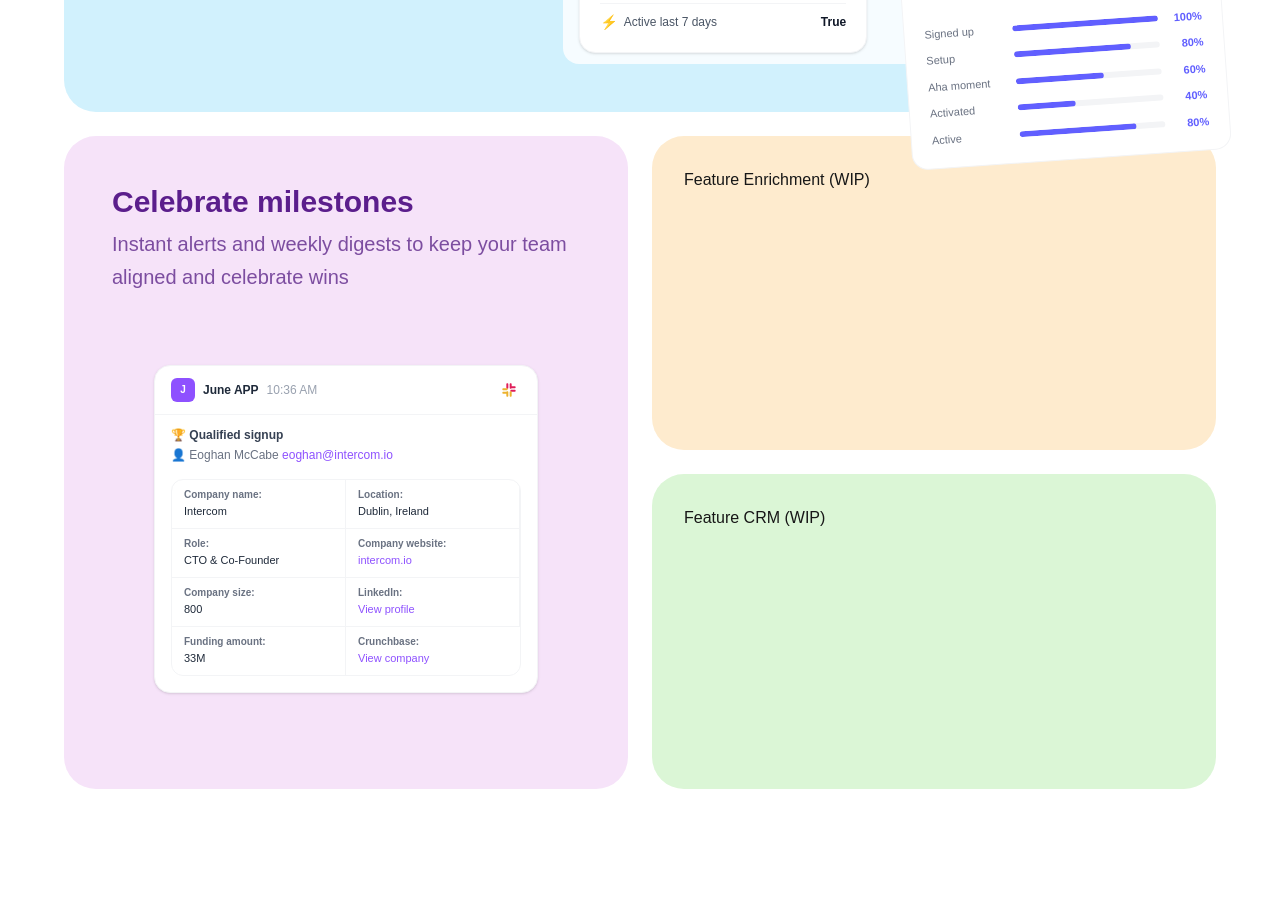
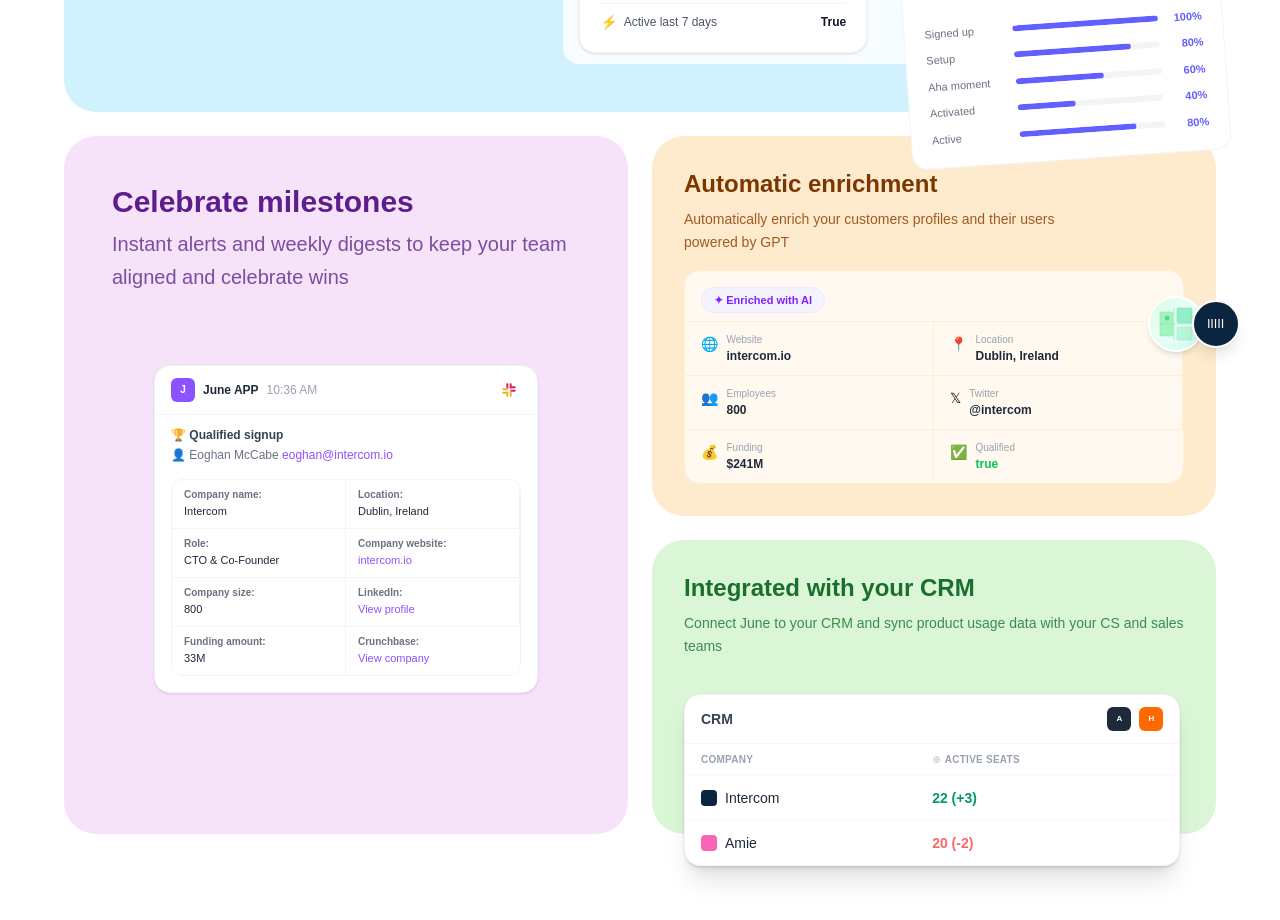
Before and after one commit to amanraj069/Round-02, a Next.js app: page / in a window 1280 px wide. Shown: the part 360-1280 px from the top of the page. Built offline with nearby package versions, Linux system fonts and the light colour scheme.

Commit message:
add:enrichment and CRM section added

```diff
--- /dev/null
+++ b/components/bentogrid/FeatureCRM/CRMTableCard.tsx
@@ -0,0 +1,53 @@
+import React from "react";
+import { BENTO_GRID_DATA } from "@/constants/bentoGridData";
+
+const { crm } = BENTO_GRID_DATA;
+
+const companyColors: Record<string, string> = {
+  Intercom: "bg-[#0a2540]",
+  Amie: "bg-pink-400",
+};
+
+export function CRMTableCard() {
+  return (
+    <div className="w-full bg-white rounded-2xl border border-gray-100 shadow-sm overflow-hidden">
+      {/* Header row */}
+      <div className="flex items-center justify-between px-4 py-3 border-b border-gray-100">
+        <span className="text-sm font-semibold text-gray-700">CRM</span>
+        <div className="flex items-center gap-2">
+          {/* Attio-style logo */}
+          <div className="w-6 h-6 rounded-md bg-gray-800 flex items-center justify-center">
+            <span className="text-white text-[8px] font-bold">A</span>
+          </div>
+          {/* HubSpot-style logo */}
+          <div className="w-6 h-6 rounded-md bg-orange-500 flex items-center justify-center">
+            <span className="text-white text-[8px] font-bold">H</span>
+          </div>
+        </div>
+      </div>
+
+      {/* Table header */}
+      <div className="grid grid-cols-2 px-4 py-2 border-b border-gray-50">
+        {crm.table.headers.map((h, idx) => (
+          <span key={idx} className="text-[10px] font-semibold text-gray-400 uppercase tracking-wide flex items-center gap-1">
+            {idx === 1 && <span className="text-gray-300">⊕</span>}
+            {h}
+          </span>
+        ))}
+      </div>
+
+      {/* Table rows */}
+      {crm.table.rows.map((row, idx) => (
+        <div key={idx} className={`grid grid-cols-2 px-4 py-3 items-center ${idx !== crm.table.rows.length - 1 ? "border-b border-gray-50" : ""}`}>
+          <div className="flex items-center gap-2">
+            <div className={`w-4 h-4 rounded-sm ${companyColors[row.company] ?? "bg-gray-400"}`} />
+            <span className="text-sm text-gray-800 font-medium">{row.company}</span>
+          </div>
+          <span className={`text-sm font-semibold ${row.seats.includes("+") ? "text-emerald-600" : "text-red-400"}`}>
+            {row.seats}
+          </span>
+        </div>
+      ))}
+    </div>
+  );
+}
--- a/components/bentogrid/FeatureCRM/index.tsx
+++ b/components/bentogrid/FeatureCRM/index.tsx
@@ -1,3 +1,34 @@
+"use client";
+
+import React from "react";
+import { BENTO_GRID_DATA } from "@/constants/bentoGridData";
+import { CRMTableCard } from "./CRMTableCard";
+
+const { crm } = BENTO_GRID_DATA;
+
 export function FeatureCRM() {
-  return <div className="w-full h-full min-h-[250px] bg-[#dbf6d6] rounded-[32px] p-8">Feature CRM (WIP)</div>;
+  return (
+    // overflow-visible so CRM table card can bleed downward
+    <div className="relative w-full bg-[#dbf6d6] rounded-[32px] p-8 overflow-visible flex flex-col gap-4">
+
+      {/* Text block */}
+      <div>
+        <h2 className="text-xl md:text-2xl font-bold text-[#1a6e2e] mb-2">
+          {crm.title}
+        </h2>
+        <p className="text-sm text-[#3a8b4e] leading-relaxed">
+          {crm.description}
+        </p>
+      </div>
+
+      {/* CRM table card — absolutely positioned to pop out of the bottom-right */}
+      <div className="absolute bottom-[-2rem] right-[-16] w-[88%] z-20 shadow-xl rounded-2xl">
+        <CRMTableCard />
+      </div>
+
+      {/* Spacer to ensure the card doesn't collapse the section height */}
+      <div className="h-32" />
+
+    </div>
+  );
 }
--- /dev/null
+++ b/components/bentogrid/FeatureEnrichment/EnrichedDataCard.tsx
@@ -0,0 +1,49 @@
+import React from "react";
+import { BENTO_GRID_DATA } from "@/constants/bentoGridData";
+
+const { enrichment } = BENTO_GRID_DATA;
+
+// Icons per key
+const iconMap: Record<string, string> = {
+  Website: "🌐",
+  Location: "📍",
+  Employees: "👥",
+  Twitter: "𝕏",
+  Funding: "💰",
+  Qualified: "✅",
+};
+
+export function EnrichedDataCard() {
+  return (
+    <div className="w-full bg-white/70 backdrop-blur-sm rounded-2xl border border-orange-100 overflow-hidden">
+      {/* AI Badge */}
+      <div className="px-4 pt-4 pb-2">
+        <span className="inline-flex items-center gap-1.5 text-[11px] font-semibold text-violet-600 bg-violet-50 border border-violet-100 rounded-full px-3 py-1">
+          ✦ {enrichment.badge}
+        </span>
+      </div>
+
+      {/* 2-column data grid */}
+      <div className="grid grid-cols-2 divide-x divide-orange-100 border-t border-orange-100">
+        {enrichment.details.map((item, idx) => (
+          <div
+            key={idx}
+            className={`px-4 py-2.5 flex items-start gap-2 ${idx >= 2 ? "border-t border-orange-100" : ""}`}
+          >
+            <span className="text-sm mt-0.5 shrink-0">{iconMap[item.key] ?? "•"}</span>
+            <div>
+              <p className="text-[10px] text-gray-400 font-medium">{item.key}</p>
+              <p
+                className={`text-[12px] font-semibold ${
+                  item.type === "boolean" ? "text-green-500" : "text-gray-800"
+                }`}
+              >
+                {item.value}
+              </p>
+            </div>
+          </div>
+        ))}
+      </div>
+    </div>
+  );
+}
--- /dev/null
+++ b/components/bentogrid/FeatureEnrichment/FloatingMapIcon.tsx
@@ -0,0 +1,26 @@
+import React from "react";
+
+// Circular floating icons — map thumbnail (behind) + Intercom logo (front)
+// Positioned via parent absolute container in FeatureEnrichment/index.tsx
+export function FloatingMapIcon() {
+  return (
+    <div className="flex items-center">
+      {/* Circular map thumbnail — sits behind */}
+      <div className="w-14 h-14 rounded-full overflow-hidden border-2 border-white shadow-md bg-gradient-to-br from-green-100 via-emerald-50 to-teal-100 flex items-center justify-center shrink-0 z-10">
+        <svg viewBox="0 0 40 40" className="w-10 h-10 opacity-70">
+          <rect x="4" y="8" width="13" height="24" rx="1" fill="#86efac" stroke="#4ade80" strokeWidth="0.5"/>
+          <rect x="21" y="4" width="15" height="15" rx="1" fill="#6ee7b7" stroke="#34d399" strokeWidth="0.5"/>
+          <rect x="21" y="23" width="15" height="13" rx="1" fill="#a7f3d0" stroke="#6ee7b7" strokeWidth="0.5"/>
+          <line x1="4" y1="20" x2="36" y2="20" stroke="#4ade80" strokeWidth="0.5"/>
+          <line x1="18" y1="4" x2="18" y2="36" stroke="#4ade80" strokeWidth="0.5"/>
+          <circle cx="11" cy="14" r="2.5" fill="#22c55e"/>
+        </svg>
+      </div>
+
+      {/* Circular Intercom logo — overlaps map, sits in front */}
+      <div className="w-12 h-12 rounded-full bg-[#0a2540] flex items-center justify-center shadow-lg -ml-3 z-20 border-2 border-white shrink-0">
+        <span className="text-white text-[9px] font-bold tracking-widest">|||||</span>
+      </div>
+    </div>
+  );
+}
--- a/components/bentogrid/FeatureEnrichment/index.tsx
+++ b/components/bentogrid/FeatureEnrichment/index.tsx
@@ -1,3 +1,35 @@
+"use client";
+
+import React from "react";
+import { BENTO_GRID_DATA } from "@/constants/bentoGridData";
+import { FloatingMapIcon } from "./FloatingMapIcon";
+import { EnrichedDataCard } from "./EnrichedDataCard";
+
+const { enrichment } = BENTO_GRID_DATA;
+
 export function FeatureEnrichment() {
-  return <div className="w-full h-full min-h-[250px] bg-[#feebce] rounded-[32px] p-8">Feature Enrichment (WIP)</div>;
+  return (
+    // overflow-visible so floating icons bleed outside the card boundary
+    <div className="relative w-full bg-[#feebce] rounded-[32px] p-8 overflow-visible flex flex-col gap-4">
+
+      {/* Floating circular icons — absolute at right edge, mid-card vertically */}
+      <div className="absolute top-[42%] -right-6 z-30">
+        <FloatingMapIcon />
+      </div>
+
+      {/* Text block — max-width to avoid overlap with the icons */}
+      <div className="max-w-[75%]">
+        <h2 className="text-xl md:text-2xl font-bold text-[#7c3700] mb-2">
+          {enrichment.title}
+        </h2>
+        <p className="text-sm text-[#a05a20] leading-relaxed">
+          {enrichment.description}
+        </p>
+      </div>
+
+      {/* Enriched data card */}
+      <EnrichedDataCard />
+
+    </div>
+  );
 }
--- a/components/bentogrid/FeatureReports/index.tsx
+++ b/components/bentogrid/FeatureReports/index.tsx
@@ -23,8 +23,6 @@
 
         {/* Shared background container — sits behind both cards, gradient visible above Intercom card */}
         <div className="absolute left-0 top-0 right-14 bottom-4 bg-white/80 rounded-2xl overflow-hidden z-0">
-          {/* Gradient strip at the top of the shared background */}
-          <div className="absolute inset-x-0 top-0 h-10 bg-gradient-to-r from-rose-200 via-pink-200 to-red-200 opacity-80" />
         </div>
 
         {/* Intercom card — on top of the shared background, pushed down so gradient is visible above it */}
```
